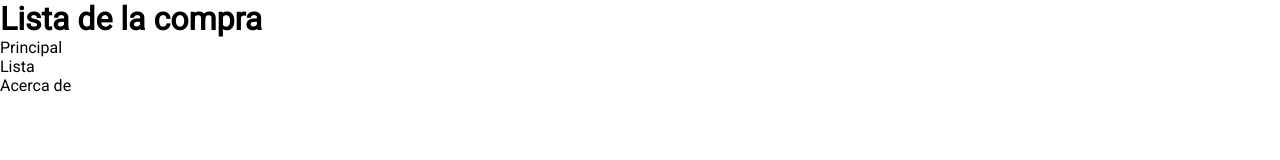
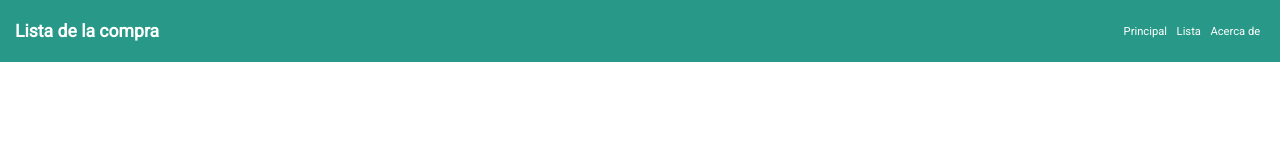
Before and after one commit to BertaGM/202309-w4ch3-berta-gonzalez, a plain HTML site: page index.html in a window 1280 px wide. Drawn offline with Linux system fonts and the light colour scheme.

Commit message:
Add header style

```diff
--- a/styles/styles.css
+++ b/styles/styles.css
@@ -1,5 +1,7 @@
 :root {
   --font-family: "Roboto", sans-serif;
+  --font-main-color: #fff;
+  --font-secondary-color: #000;
 }
 
 *,
@@ -28,3 +30,29 @@ a {
   text-decoration: none;
   color: inherit;
 }
+
+.shopping-list-container {
+  background-color: #289988;
+  color: var(--font-main-color);
+  display: flex;
+  flex-direction: row;
+  align-items: center;
+  justify-content: space-between;
+  padding: 0.3rem 0;
+}
+
+.website-title {
+  padding: 15px;
+  font-size: 1.1rem;
+}
+
+.navigation-menu {
+  padding: 15px;
+  display: flex;
+  align-items: center;
+}
+
+.menu-item {
+  font-size: 0.7rem;
+  padding: 0.3rem;
+}
```
